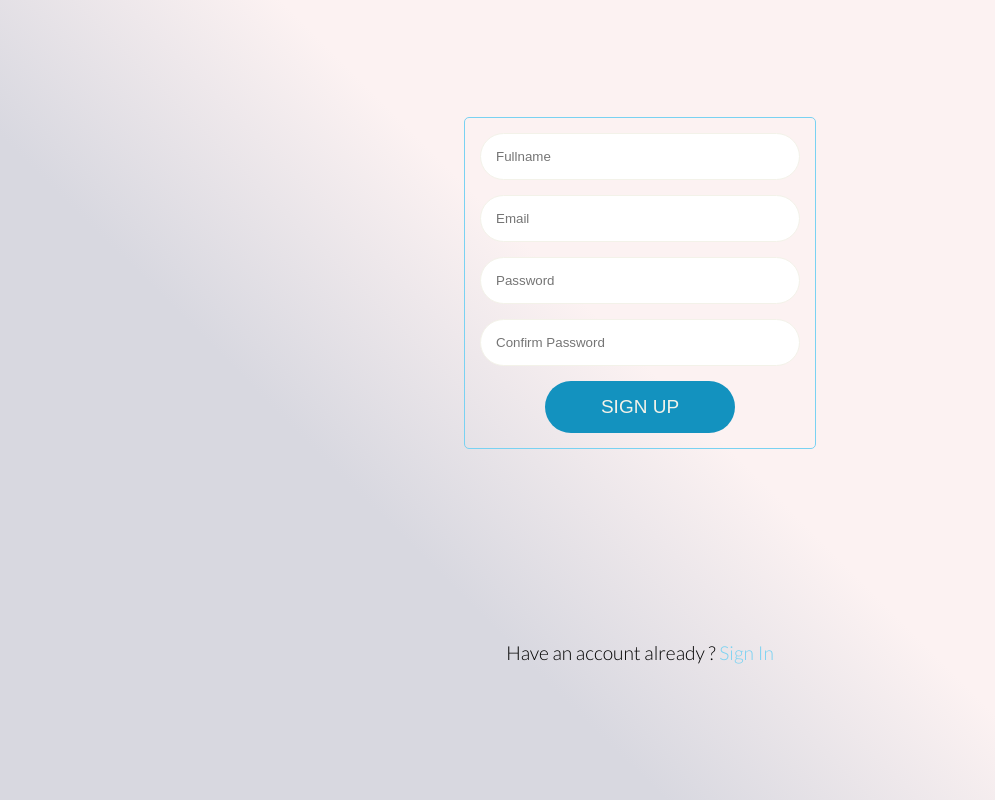
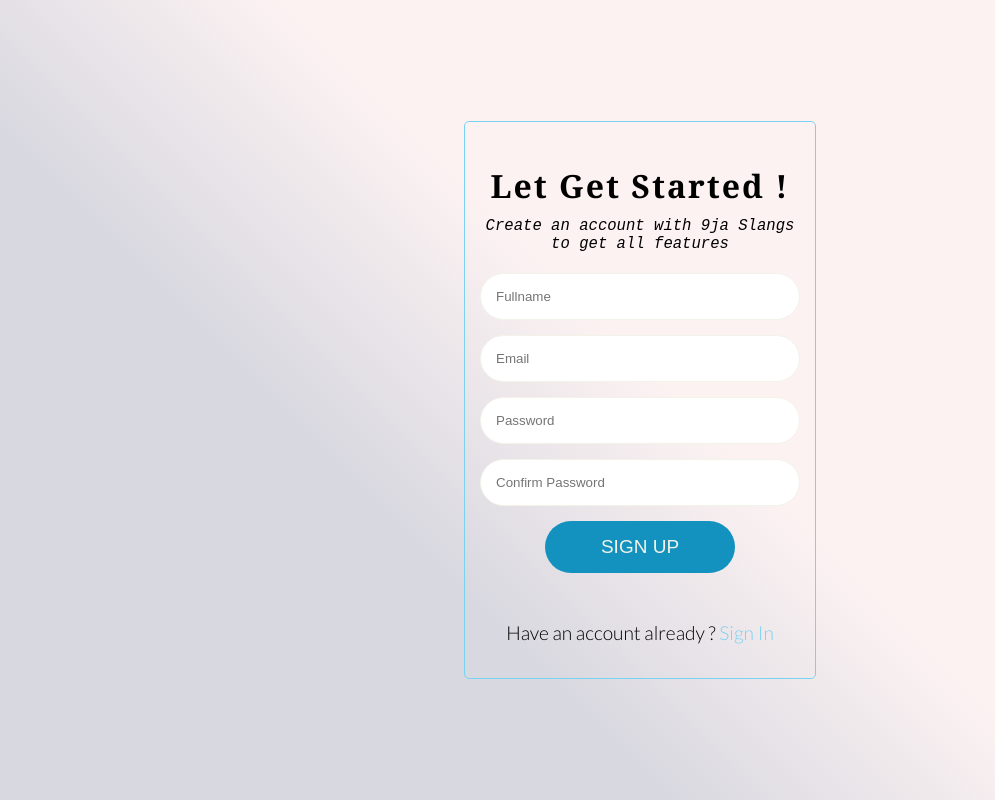
Before and after one commit to FashMuyhee/9jaslangs, a React (Create React App) app: page /signup in a window 1280 px wide. Shown: the whole page, without its empty margins (0-995 px from the left). Built offline with nearby package versions, Linux system fonts and the light colour scheme; the HTML template or start-up script is replaced by a standard one.

Commit message:
restructure design

```diff
--- a/src/view/sign-up/index.js
+++ b/src/view/sign-up/index.js
@@ -13,10 +13,13 @@
       <div className="content">
         <div className="greeting">
           <img src={welcome} alt="welcome" />
+        </div>
+        <div className="signup-form">
           <Title case="capitilize">Let Get Started !</Title>
-          <Text subtitle>Create an account with 9ja Slangs to get all features</Text>
-        </div>
-        <form className="signup-form">
+          <Text subtitle className="welcome-text">
+            Create an account with 9ja Slangs to get all features
+          </Text>
+          <form>
             <InputText
               borderColor={colors.accent}
               name="name"
@@ -50,6 +53,7 @@
             Have an account already ? <Link to="/signin">Sign In</Link>
           </Text>
         </div>
+      </div>
     </main>
   );
 };
```
Lines whose indentation alone changed are shown as unchanged.
